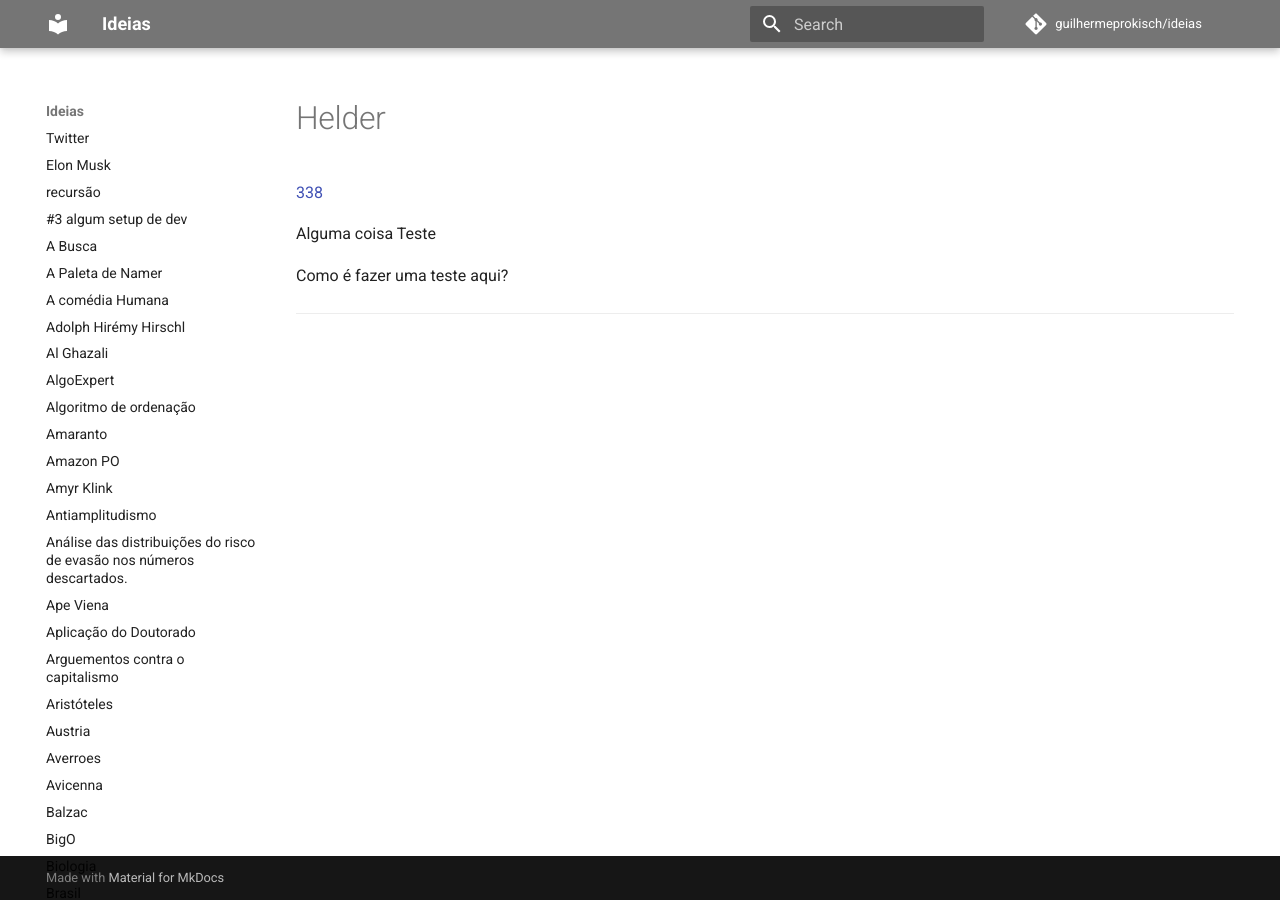
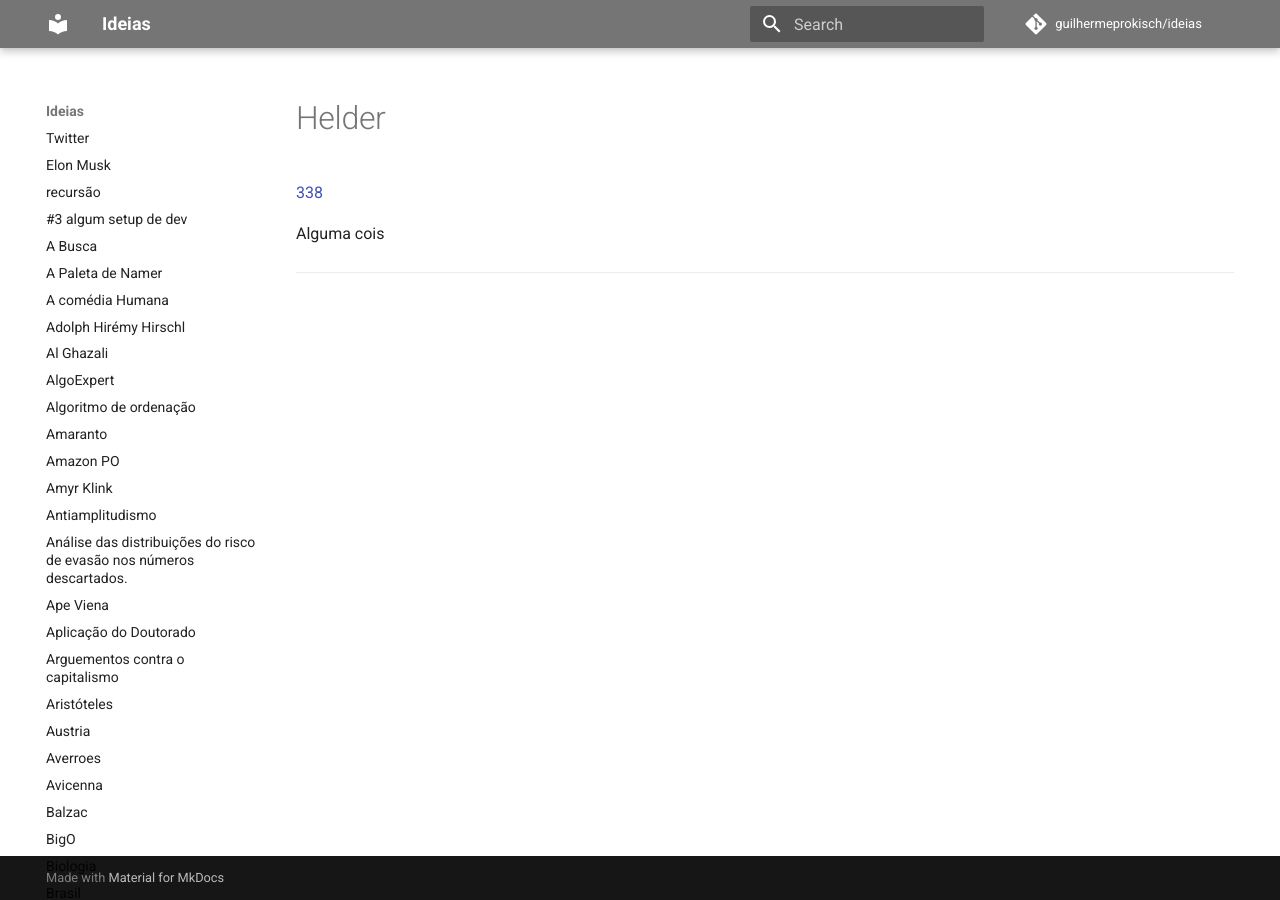
Before and after one commit to guilhermeprokisch/guilherme, an MkDocs documentation site: the page built from docs/helder.md, in a window 1280 px wide. Built offline with MkDocs 1.6.1 and Material for MkDocs 9.7.7, drawn with Linux system fonts in a browser that asks for light colours; comment, search, counter and statistics services are not loaded.

```diff
--- a/docs/helder.md
+++ b/docs/helder.md
@@ -1,10 +1,7 @@
 [338](https://github.com/guilhermeprokisch/guilherme/issues/338)
 ######
 
-Alguma coisa
-Teste
-
-Como é fazer uma teste aqui?
+Alguma cois
 
 
 
```
